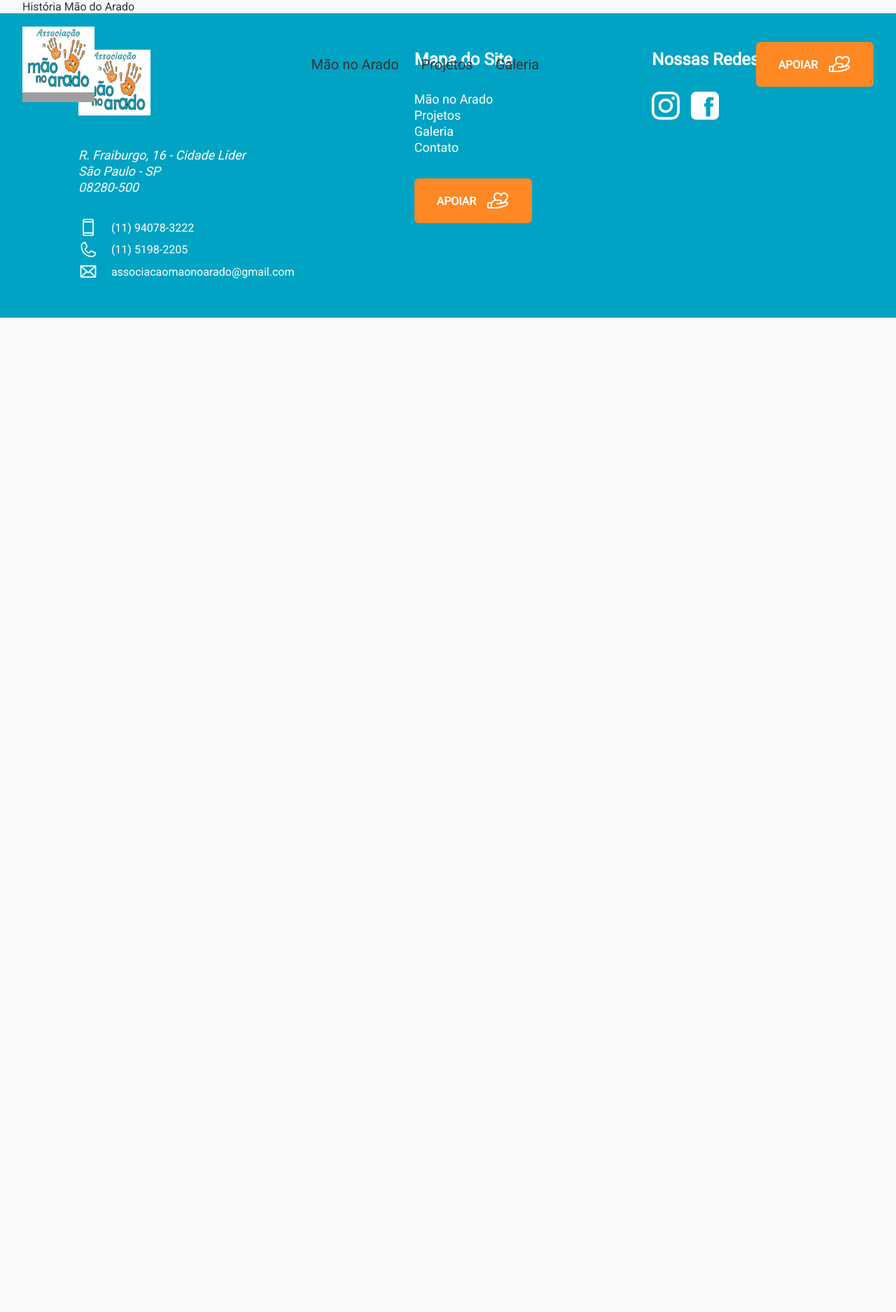
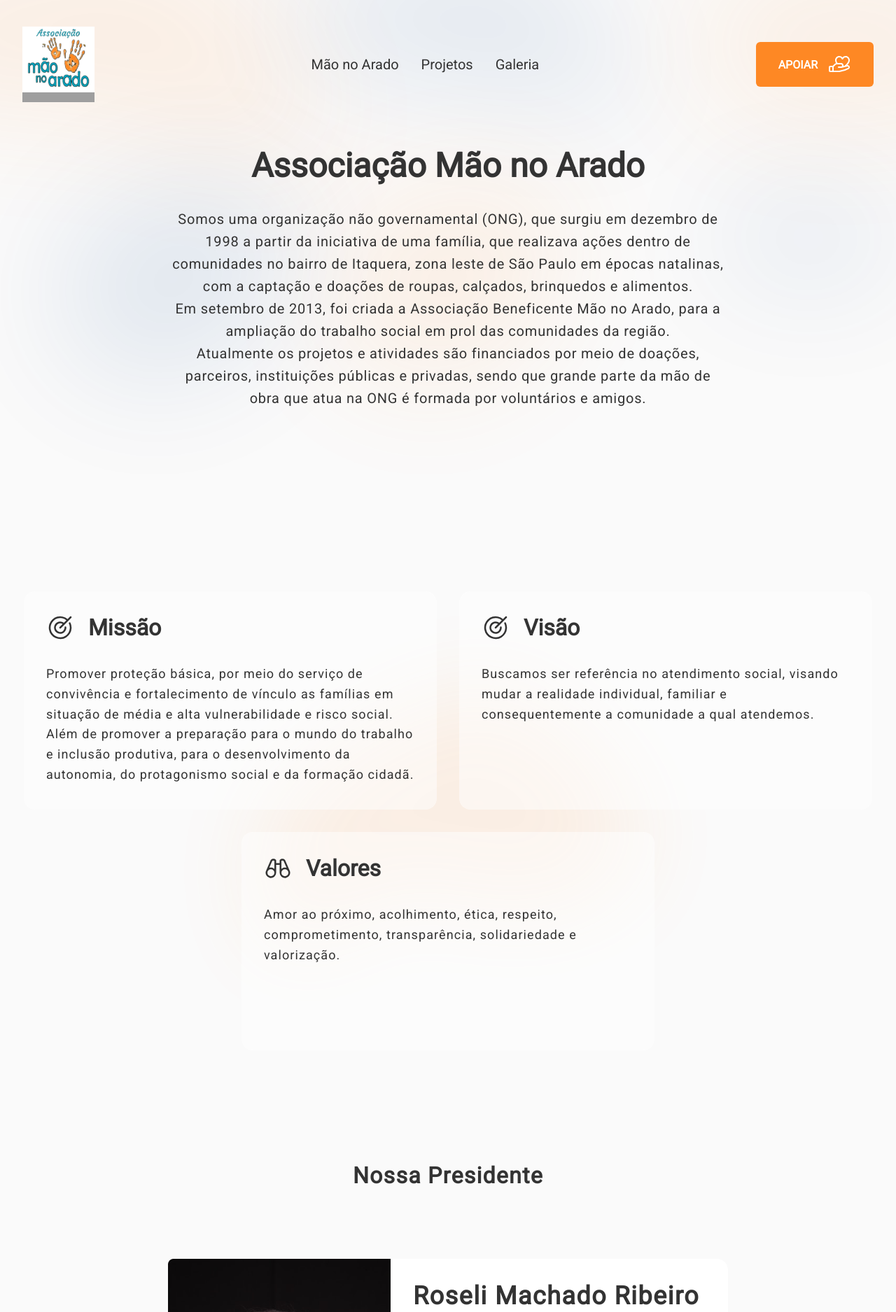
Before and after one commit to marcosaureliob/maoNoArado, a Next.js app: page /history in a window 1280 px wide. Shown: the top 1875 px of the page at 70% size. Before the commit the page ends 800 px from the top, so only its background shows below. Built offline with nearby package versions, Linux system fonts and the light colour scheme; grey boxes are pictures that could not be loaded.

Commit message:
add history

```diff
--- a/src/app/history/page.tsx
+++ b/src/app/history/page.tsx
@@ -1,11 +1,120 @@
 'use client'
 
-import { HistoryContainer } from '@/styles/page/history'
+import {
+  HistoryContainer,
+  HistoryContent,
+  CardsContainer,
+  Card,
+  CardPresident,
+  Wrapper,
+} from '@/styles/page/history'
 
-export default function Hand() {
+import Image from 'next/image'
+
+import BackgroundCard from '@/assets/background-card.svg'
+import ProfilePresident from '@/assets/profile.png'
+import BackgroundBanner from '../../assets/background-banner.svg'
+
+import { Binoculars, Target } from '@phosphor-icons/react'
+
+export default function History() {
   return (
     <HistoryContainer>
-      <p>História Mão do Arado</p>
+      <HistoryContent>
+        <Image
+          src={BackgroundBanner}
+          alt=""
+          fill
+          style={{ objectFit: 'cover', zIndex: -1 }}
+        />
+
+        <div>
+          <h2>Associação Mão no Arado</h2>
+
+          <p>
+            Somos uma organização não governamental (ONG), que surgiu em
+            dezembro de 1998 a partir da iniciativa de uma família, que
+            realizava ações dentro de comunidades no bairro de Itaquera, zona
+            leste de São Paulo em épocas natalinas, com a captação e doações de
+            roupas, calçados, brinquedos e alimentos.
+          </p>
+
+          <p>
+            Em setembro de 2013, foi criada a Associação Beneficente Mão no
+            Arado, para a ampliação do trabalho social em prol das comunidades
+            da região.
+          </p>
+
+          <p>
+            Atualmente os projetos e atividades são financiados por meio de
+            doações, parceiros, instituições públicas e privadas, sendo que
+            grande parte da mão de obra que atua na ONG é formada por
+            voluntários e amigos.
+          </p>
+        </div>
+      </HistoryContent>
+
+      <CardsContainer>
+        <Image src={BackgroundCard} alt="" fill />
+
+        <Card>
+          <div>
+            <Target size={40} />
+            <h3>Missão</h3>
+          </div>
+
+          <p>
+            Promover proteção básica, por meio do serviço de convivência e
+            fortalecimento de vínculo as famílias em situação de média e alta
+            vulnerabilidade e risco social. Além de promover a preparação para o
+            mundo do trabalho e inclusão produtiva, para o desenvolvimento da
+            autonomia, do protagonismo social e da formação cidadã.
+          </p>
+        </Card>
+
+        <Card>
+          <div>
+            <Target size={40} />
+            <h3>Visão</h3>
+          </div>
+
+          <p>
+            Buscamos ser referência no atendimento social, visando mudar a
+            realidade individual, familiar e consequentemente a comunidade a
+            qual atendemos.
+          </p>
+        </Card>
+
+        <Card>
+          <div>
+            <Binoculars size={40} />
+            <h3>Valores</h3>
+          </div>
+
+          <p>
+            Amor ao próximo, acolhimento, ética, respeito, comprometimento,
+            transparência, solidariedade e valorização.
+          </p>
+        </Card>
+      </CardsContainer>
+
+      <CardPresident>
+        <h2>Nossa Presidente</h2>
+
+        <Wrapper>
+          <Image src={ProfilePresident} alt="" />
+
+          <div>
+            <h3>Roseli Machado Ribeiro</h3>
+            <p>Presidente da Mão no Arado há mais de 24 anos.</p>
+
+            <p>
+              Apaixonada e dedicada em ajudar pessoas, Roseli criou a Associação
+              Mão no Arado há mais de 24 anos.
+            </p>
+          </div>
+        </Wrapper>
+      </CardPresident>
     </HistoryContainer>
   )
 }
--- a/src/styles/page/history.ts
+++ b/src/styles/page/history.ts
@@ -1,10 +1,147 @@
-'use client'
-
 import { styled } from '..'
 
 export const HistoryContainer = styled('div', {
   width: '100%',
-  maxWidth: '1216px',
+  margin: '0 auto',
+  paddingBottom: '10rem',
 
-  margin: '0 auto',
+  display: 'flex',
+  alignItems: 'center',
+  flexDirection: 'column',
 })
+
+export const HistoryContent = styled('section', {
+  position: 'relative',
+
+  padding: '13rem 0 6.25rem',
+  width: '100%',
+
+  display: 'flex',
+  alignItems: 'center',
+  justifyContent: 'center',
+
+  div: {
+    width: '49.68rem',
+    textAlign: 'center',
+  },
+
+  h2: {
+    fontWeight: 'bold',
+    fontSize: '3rem',
+    marginBottom: '2rem',
+    color: '$gray900',
+  },
+
+  p: {
+    fontWeight: '400',
+    fontSize: '1.25rem',
+    lineHeight: '160%',
+    letterSpacing: '0.04em',
+    color: '$gray-800',
+  },
+})
+
+export const CardsContainer = styled('section', {
+  display: 'flex',
+  gap: '2rem',
+  flexWrap: 'wrap',
+  justifyContent: 'center',
+
+  marginTop: '10rem',
+  position: 'relative',
+})
+
+export const Card = styled('div', {
+  zIndex: '1',
+
+  textAlign: 'left',
+  alignItems: 'flex-end',
+  padding: '2rem',
+  boxSizing: 'border-box',
+  width: '36.88rem',
+  height: '19.5rem',
+  paddingBlock: '2rem',
+  borderRadius: '1rem',
+  backgroundColor: 'rgba(255, 255, 255, 0.5)',
+
+  div: {
+    display: 'flex',
+    alignItems: 'center',
+    marginBottom: '2rem',
+  },
+
+  h3: {
+    fontWeight: '700',
+    fontSize: '2rem',
+    margin: '0',
+    marginLeft: '1.25rem',
+    color: '$gray-900',
+  },
+
+  p: {
+    fontWeight: '400',
+    fontSize: '1.125rem',
+    letterSpacing: ' 0.06em',
+    color: '$gray-900',
+    lineHeight: '160%',
+  },
+})
+
+export const Container = styled('section', {
+  width: '50rem',
+  height: '29.81rem',
+})
+
+export const CardPresident = styled('section', {
+  width: '100%',
+  maxWidth: '50rem',
+  marginTop: '10rem',
+
+  display: 'flex',
+  alignItems: 'center',
+  flexDirection: 'column',
+  gap: '6.25rem',
+
+  h2: {
+    fontWeight: '700',
+    fontSize: '2rem',
+    letterSpacing: '0.04em',
+    color: '$gray-900',
+  },
+})
+
+export const Wrapper = styled('div', {
+  backgroundColor: '$white',
+  display: 'flex',
+  width: '100%',
+  borderRadius: '16px',
+
+  div: {
+    textAlign: 'left',
+    padding: '2rem',
+  },
+
+  img: {
+    width: '19.875rem',
+    height: 'auto',
+  },
+
+  h3: {
+    fontWeight: '700',
+    fontSize: '2.25rem',
+    color: '$gray900',
+    letterSpacing: '0.04em',
+    marginBottom: '2rem',
+  },
+
+  p: {
+    fontWeight: '400',
+    fontSize: '1.25rem',
+    lineHeight: '160%',
+    letterSpacing: '0.06em',
+
+    '&:nth-child(2)': {
+      marginBottom: '2rem',
+    },
+  },
+})
```
